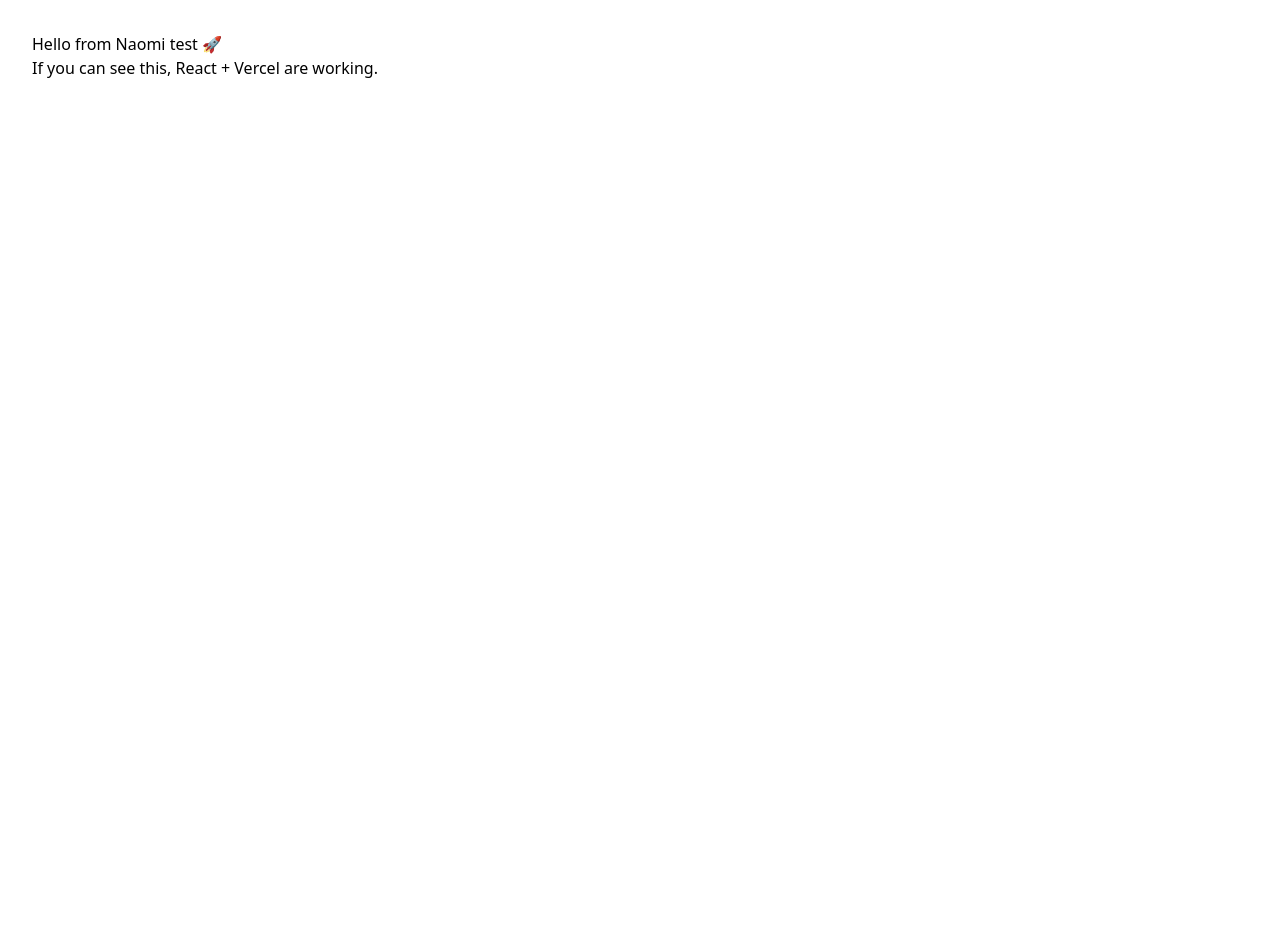
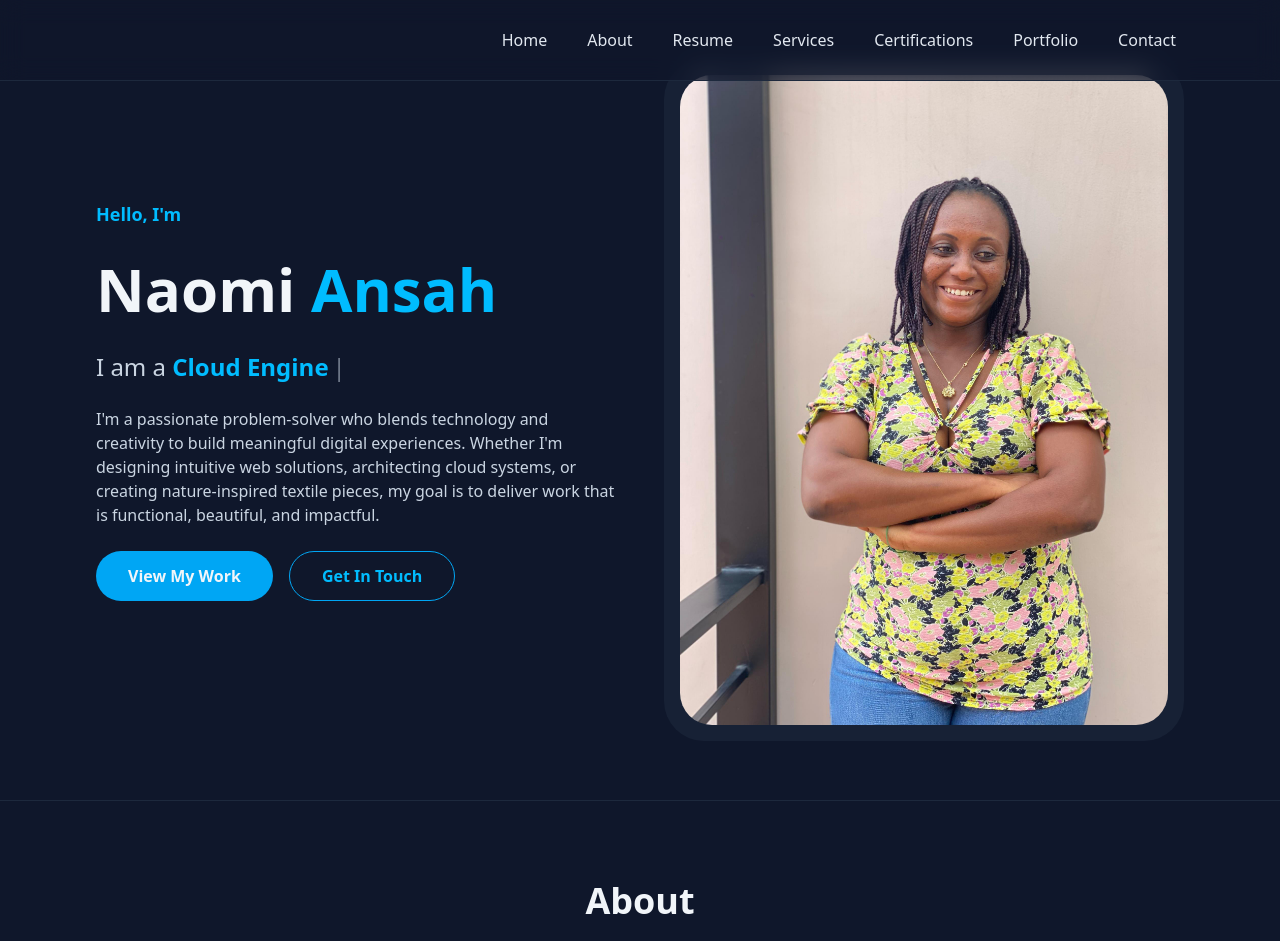
Before and after one commit to Naomiansah/naomi-portfolio, a React (Vite) app: page / in a window 1280 px wide. Shown: the top 941 px of the page. Before the commit the page ends 800 px from the top, so only its background shows below. Built offline with nearby package versions, Linux system fonts and the light colour scheme.

Commit message:
restore full portfolio UI

```diff
--- a/src/App.jsx
+++ b/src/App.jsx
@@ -1,37 +1,27 @@
-// import "./App.css";
-// import Footer from "./components/Footer";
-// import Home from "./components/Home";
-// import Navbar from "./components/Navbar";
-// import About from "./components/About";
-// import Resume from "./components/Resume";
-// import Services from "./components/services";
-// import Certifications from "./components/Certifications";
-// import Portfolio from "./components/Portfolio";
-// import Contact from "./components/contact";
+import "./App.css";
+import Footer from "./components/Footer";
+import Home from "./components/Home";
+import Navbar from "./components/Navbar";
+import About from "./components/About";
+import Resume from "./components/Resume";
+import Services from "./components/services";
+import Certifications from "./components/Certifications";
+import Portfolio from "./components/Portfolio";
+import Contact from "./components/contact";
 
-// function App() {
-//   return (
-//     <>
-//       <Navbar />
-//       <Home />
-//       <About />
-//       <Resume />
-//       <Services />
-//       <Certifications />
-//       <Portfolio />
-//       <Contact />
-//       <Footer />
-//     </>
-//   );
-// }
-
-// export default App;
 function App() {
   return (
-    <div style={{ padding: "2rem" }}>
-      <h1>Hello from Naomi test 🚀</h1>
-      <p>If you can see this, React + Vercel are working.</p>
-    </div>
+    <>
+      <Navbar />
+      <Home />
+      <About />
+      <Resume />
+      <Services />
+      <Certifications />
+      <Portfolio />
+      <Contact />
+      <Footer />
+    </>
   );
 }
 
```
